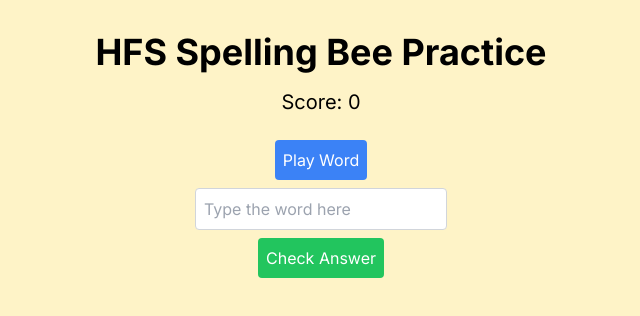
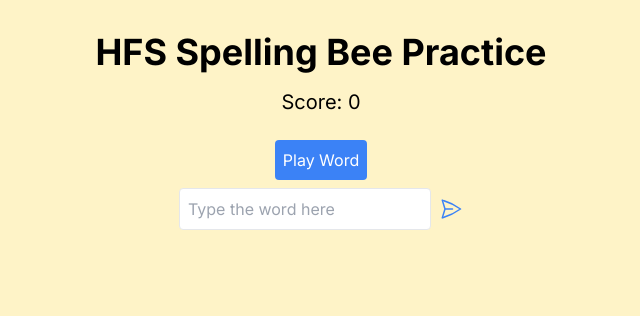
Before and after one commit to rhotter/spelling-bee, a Next.js app: page / in a window 1280 px wide. Shown: the top 316 px of the page, without its empty margins (319-959 px from the left). Built offline with nearby package versions, Linux system fonts and the light colour scheme.

Commit message:
Replay the word

```diff
--- a/app/page.tsx
+++ b/app/page.tsx
@@ -1,6 +1,5 @@
 // pages/index.tsx
 import type { NextPage } from "next";
-import Head from "next/head";
 import WordPlayer from "../components/WordPlayer";
 
 const Home: NextPage = () => {
--- a/components/WordPlayer.tsx
+++ b/components/WordPlayer.tsx
@@ -1,15 +1,20 @@
 "use client";
-// components/WordPlayer.tsx
 import React, { useState, useEffect } from "react";
 import wordList from "../data/words.json"; // Import the word list
 import { speakWord } from "@/utils/speakWord";
+import { CheckCircleIcon, XCircleIcon } from "@heroicons/react/24/solid";
+import { PaperAirplaneIcon } from "@heroicons/react/24/outline";
 
 const WordPlayer: React.FC = () => {
   const [remainingWords, setRemainingWords] = useState<string[]>([]);
   const [currentWord, setCurrentWord] = useState<string>("");
   const [userInput, setUserInput] = useState<string>("");
-  const [result, setResult] = useState<string>("");
+
+  const [isCorrect, setIsCorrect] = useState<boolean | null>(null);
+  const [lastAttemptedWord, setLastAttemptedWord] = useState<string>("");
+
   const [score, setScore] = useState<number>(0);
+  const [mistakes, setMistakes] = useState<string[]>([]);
 
   useEffect(() => {
     // Initialize the remaining words list from the imported word list
@@ -21,27 +26,41 @@ const WordPlayer: React.FC = () => {
       alert("All words completed!");
       return;
     }
+
+    if (currentWord !== "") {
+      // play the same word again if the user hasn't answered yet
+      speakWord(currentWord);
+      return;
+    }
+
     const randomIndex = Math.floor(Math.random() * remainingWords.length);
     const word = remainingWords[randomIndex];
     setCurrentWord(word);
     speakWord(word);
-    setResult("");
+    setIsCorrect(null);
+    setLastAttemptedWord("");
     setUserInput("");
+  };
+
+  const checkAnswer = () => {
+    const isAnswerCorrect =
+      userInput.trim().toLowerCase() === currentWord.toLowerCase();
+    setIsCorrect(isAnswerCorrect);
+    setLastAttemptedWord(currentWord);
+
+    if (isAnswerCorrect) {
+      setScore(score + 1);
+    } else {
+      setMistakes((mistakes) => [...mistakes, currentWord]);
+    }
 
     // Remove the word from the remaining words list
     const newRemainingWords = remainingWords.filter(
-      (w, index) => index !== randomIndex
+      (w, index) => w !== currentWord
     );
+
     setRemainingWords(newRemainingWords);
-  };
-
-  const checkAnswer = () => {
-    if (userInput.trim().toLowerCase() === currentWord.toLowerCase()) {
-      setResult("Correct!");
-      setScore(score + 1);
-    } else {
-      setResult("Incorrect");
-    }
+    setCurrentWord("");
   };
 
   return (
@@ -54,20 +73,41 @@ const WordPlayer: React.FC = () => {
       >
         Play Word
       </button>
+      <div className="flex items-center space-x-2">
         <input
           type="text"
           value={userInput}
           onChange={(e) => setUserInput(e.target.value)}
-        className="border border-gray-300 p-2 rounded"
+          className="border border-gray-200 p-2 rounded"
           placeholder="Type the word here"
         />
-      <button
+        {isCorrect === null && (
+          <PaperAirplaneIcon
+            className="h-6 w-6 text-blue-500 cursor-pointer"
             onClick={checkAnswer}
-        className="bg-green-500 text-white p-2 rounded my-2"
-      >
-        Check Answer
-      </button>
-      <p className="text-xl">{result}</p>
+          />
+        )}
+        {isCorrect !== null &&
+          (isCorrect ? (
+            <CheckCircleIcon className="h-6 w-6 text-green-500" />
+          ) : (
+            <div className="flex items-center space-x-2">
+              <XCircleIcon className="h-6 w-6 text-red-500" />
+            </div>
+          ))}
+      </div>
+      <span className="text-red-500">{lastAttemptedWord}</span>
+
+      {mistakes.length > 0 && (
+        <div className="mt-4">
+          <h3 className="text-lg font-semibold">Mistakes:</h3>
+          <ul className="list-disc">
+            {mistakes.map((mistake, index) => (
+              <li key={index}>{mistake}</li>
+            ))}
+          </ul>
+        </div>
+      )}
     </div>
   );
 };
--- a/utils/speakWord.tsx
+++ b/utils/speakWord.tsx
@@ -1,4 +1,3 @@
-// utils/speakWord.ts
 export const speakWord = (word: string): void => {
   const utterance = new SpeechSynthesisUtterance(word);
   speechSynthesis.speak(utterance);
```
Also changed, not shown: package.json (+5 -4 lines), 1 other file (tests, documents, lock files or other folders). Lines whose indentation alone changed are shown as unchanged.
